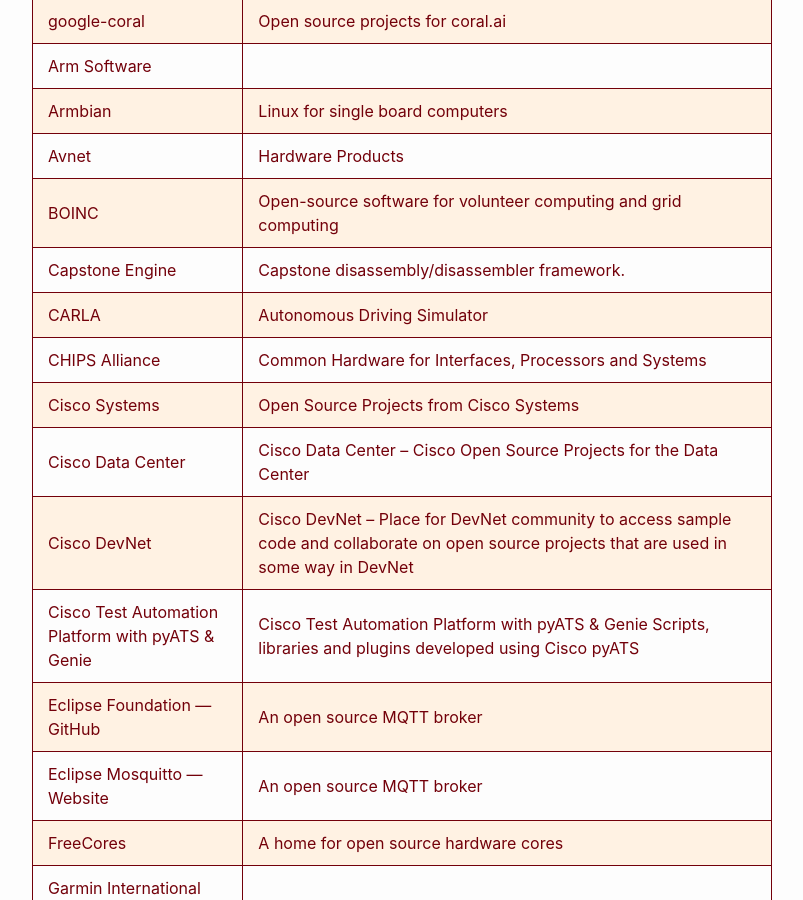
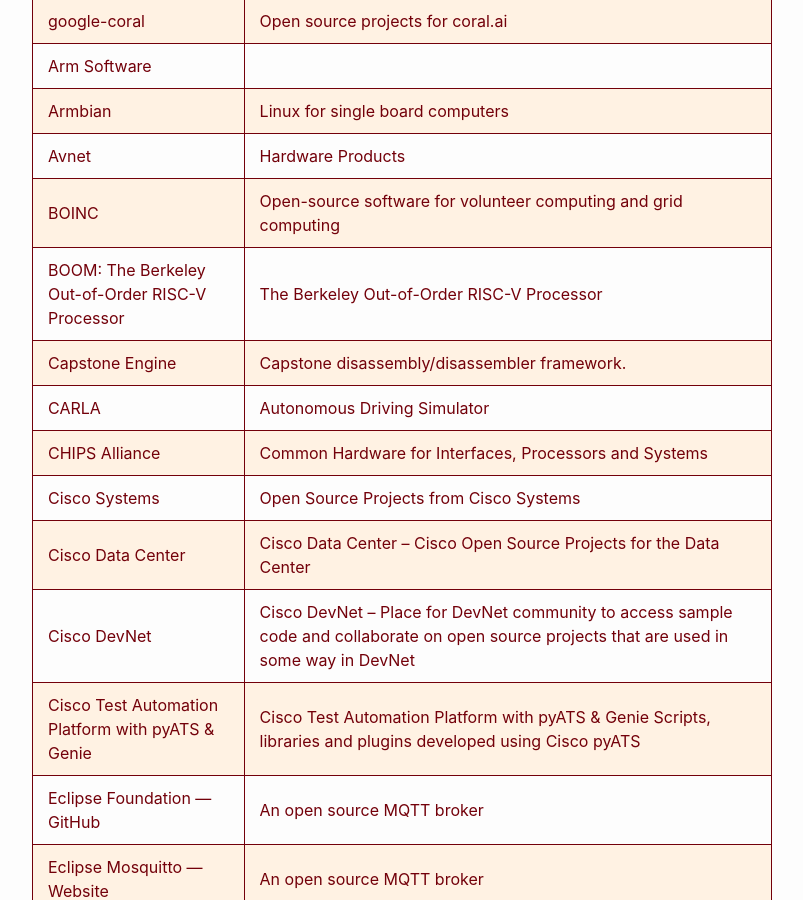
Before and after one commit to RalphHightower/RalphHightower, a Jekyll site: the page built from References.md, in a window 1280 px wide and 900 px high, scrolled down 4312 px. Shown: the whole window, without its empty margins (238-1041 px from the left). Built offline with Jekyll 4.4.1, drawn with Linux system fonts in a browser that asks for light colours; our own code applies the rules of GitHub Pages for plain Markdown files.

Commit message:
[docs](doc): Berkeley Out-of-Order RISC-V Processor GitHub

```diff
--- a/References.md
+++ b/References.md
@@ -75,6 +75,7 @@
 | [Armbian](https://github.com/armbian) | Linux for single board computers |
 | [Avnet](https://github.com/Avnet) | Hardware Products |
 | [BOINC](https://github.com/BOINC ) | Open-source software for volunteer computing and grid computing |
+| [BOOM: The Berkeley Out-of-Order RISC-V Processor](https://github.com/riscv-boom ) | The Berkeley Out-of-Order RISC-V Processor |
 | [Capstone Engine](https://github.com/capstone-engine ) | Capstone disassembly/disassembler framework. |
 | [CARLA](https://github.com/carla-simulator ) | Autonomous Driving Simulator |
 | [CHIPS Alliance](https://github.com/chipsalliance ) | Common Hardware for Interfaces, Processors and Systems |
```
